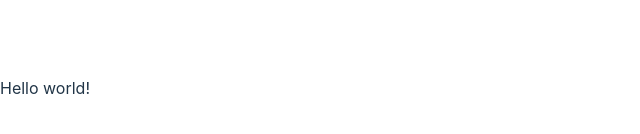
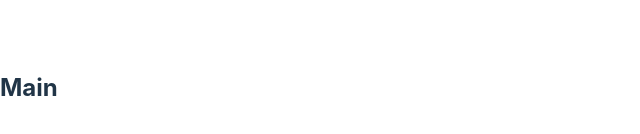
Before and after one commit to alalhosen/simple-firebase, a React (Vite) app: page / in a window 1280 px wide. Shown: the part 312-446 px from the top of the page, without its empty margins (0-640 px from the left). Built offline with nearby package versions, Linux system fonts and the light colour scheme.

Commit message:
Header & Home component add

```diff
--- /dev/null
+++ b/src/components/Layouts/Main.jsx
@@ -0,0 +1,9 @@
+const Main = () => {
+  return (
+    <div>
+      <h2>Main</h2>
+    </div>
+  );
+};
+
+export default Main;
--- a/src/main.jsx
+++ b/src/main.jsx
@@ -1,17 +1,17 @@
 import { StrictMode } from 'react'
 import { createRoot } from 'react-dom/client'
 import './index.css'
-import App from './App.jsx'
 
 import {
   createBrowserRouter,
   RouterProvider,
 } from "react-router-dom";
+import Main from './components/Layouts/Main';
 
 const router = createBrowserRouter([
   {
     path: "/",
-    element: <div>Hello world!</div>,
+    element: <Main></Main>,
   },
 ]);
 
```
Also changed, not shown: src/components/Header/Header.jsx (added, +10 -0 lines), src/components/Home/Home.jsx (added, +9 -0 lines).
